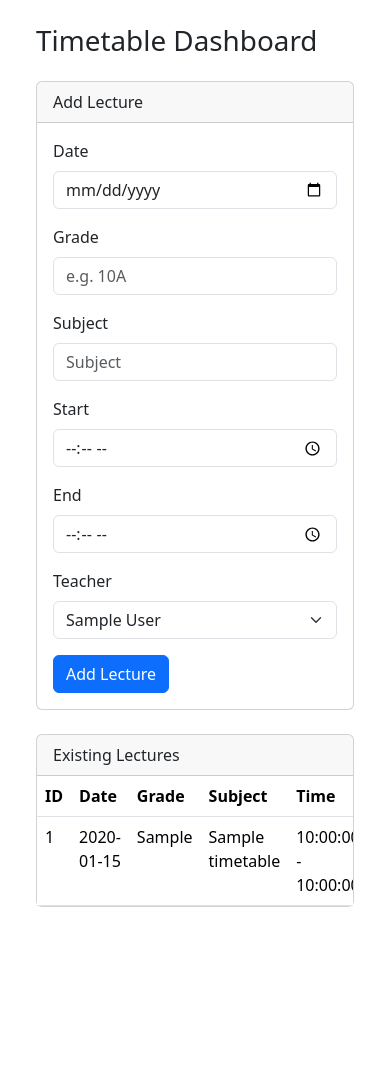
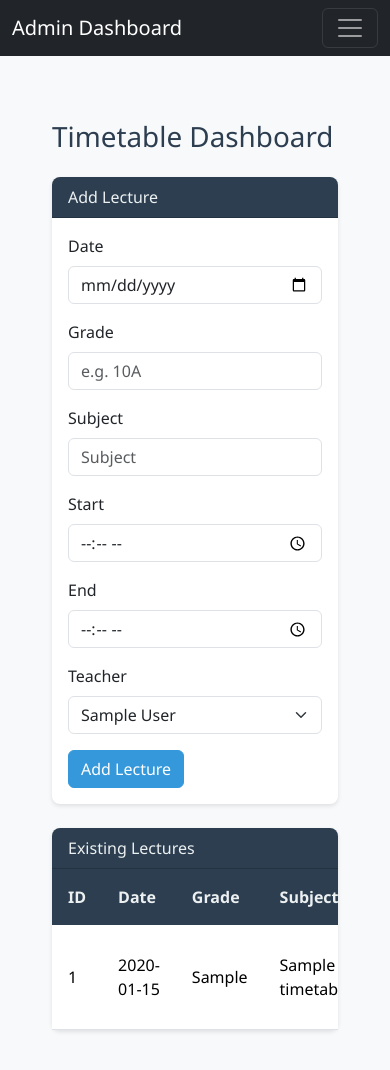
Before and after one commit to HimanshuMukane/education-automation, a Flask app: template main/templates/timetable.html in a window 390 px wide. Before the commit the page ends 907 px from the top, so only its background shows below. Run offline with Flask 3, Linux system fonts and the light colour scheme; the template is opened without the code that fills it: values that come from a table or form of the project are taken from there, others are empty; tables that the repository leaves empty hold one stand-in row (values such as "Sample post"); some libraries are stand-ins or nearby versions.

Commit message:
timetables css pushed

```diff
--- a/main/templates/timetable.html
+++ b/main/templates/timetable.html
@@ -1,16 +1,45 @@
 <!doctype html>
 <html lang="en">
+
 <head>
   <meta charset="utf-8" />
   <meta name="viewport" content="width=device-width,initial-scale=1" />
   <title>Timetable Management</title>
   <link href="https://cdn.jsdelivr.net/npm/bootstrap@5.3.6/dist/css/bootstrap.min.css" rel="stylesheet" />
+  <link href="https://cdn.jsdelivr.net/npm/bootstrap-icons@1.11.1/font/bootstrap-icons.css" rel="stylesheet" />
+  <link href="{{ url_for('static', filename='css/admin.css') }}" rel="stylesheet" />
+  <link href="{{ url_for('static', filename='css/index.css') }}" rel="stylesheet" />
 </head>
+
 <body class="p-4">
   <!-- Sidebar -->
   <div class="sidebar d-none d-md-block">
     {% include '_partials/_sidebar.html' %}
   </div>
+
+  <!-- Mobile Navigation -->
+  <nav class="navbar navbar-dark bg-dark d-md-none fixed-top">
+    <div class="container-fluid">
+      <a class="navbar-brand" href="#">Admin Dashboard</a>
+      <button class="navbar-toggler" type="button" data-bs-toggle="offcanvas" data-bs-target="#mobileSidebar">
+        <span class="navbar-toggler-icon"></span>
+      </button>
+    </div>
+  </nav>
+
+  <!-- Mobile Sidebar -->
+  <div class="offcanvas offcanvas-start d-md-none" id="mobileSidebar">
+    <div class="offcanvas-header">
+      <h5 class="offcanvas-title">Menu</h5>
+      <button type="button" class="btn-close text-reset" data-bs-dismiss="offcanvas"></button>
+    </div>
+    <div class="offcanvas-body">
+      {% include '_partials/_sidebar.html' %}
+    </div>
+  </div>
+
+  <div class="main-content flex-grow-1">
+
     <div class="container-fluid">
       <h1 class="mb-4">Timetable Dashboard</h1>
       <!-- Create Entry Card -->
@@ -58,11 +87,21 @@
         <div class="table-responsive">
           <table class="table table-hover mb-0">
             <thead>
-            <tr><th>ID</th><th>Date</th><th>Grade</th><th>Subject</th><th>Time</th><th>Teacher</th><th>Actions</th></tr>
+              <tr>
+                <th>ID</th>
+                <th>Date</th>
+                <th>Grade</th>
+                <th>Subject</th>
+                <th>Time</th>
+                <th>Teacher</th>
+                <th>Actions</th>
+              </tr>
             </thead>
             <tbody id="entriesBody">
               {% for e in entries %}
-              <tr data-id="{{ e.id }}" data-date="{{ e.date }}" data-grade="{{ e.grade }}" data-subject="{{ e.subject }}" data-start="{{ e.start_time }}" data-end="{{ e.end_time }}" data-teacher-id="{{ e.teacher_id }}">
+              <tr data-id="{{ e.id }}" data-date="{{ e.date }}" data-grade="{{ e.grade }}"
+                data-subject="{{ e.subject }}" data-start="{{ e.start_time }}" data-end="{{ e.end_time }}"
+                data-teacher-id="{{ e.teacher_id }}">
                 <td>{{ e.id }}</td>
                 <td>{{ e.date }}</td>
                 <td>{{ e.grade }}</td>
@@ -77,6 +116,7 @@
               {% endfor %}
             </tbody>
           </table>
+        </div>
       </div>
     </div>
   </div>
@@ -139,12 +179,12 @@
       };
       fetch("{{ url_for('admin.create_entry') }}", {
         method: 'POST',
-        headers: {'Content-Type':'application/json'},
+        headers: { 'Content-Type': 'application/json' },
         body: JSON.stringify(payload)
       })
         .then(res => res.json())
         .then(data => {
-        if(data.success) location.reload();
+          if (data.success) location.reload();
           else alert(data.error || 'Creation failed');
         });
     });
@@ -164,12 +204,12 @@
         if (!confirm('Delete this lecture?')) return;
         fetch("{{ url_for('admin.modify_entry') }}", {
           method: 'DELETE',
-          headers: {'Content-Type':'application/json'},
+          headers: { 'Content-Type': 'application/json' },
           body: JSON.stringify({ id })
         })
           .then(res => res.json())
           .then(data => {
-          if(data.success) row.remove();
+            if (data.success) row.remove();
             else alert(data.error || 'Deletion failed');
           });
         return;
@@ -203,12 +243,12 @@
       };
       fetch("{{ url_for('admin.modify_entry') }}", {
         method: 'PUT',
-        headers: {'Content-Type':'application/json'},
+        headers: { 'Content-Type': 'application/json' },
         body: JSON.stringify(payload)
       })
         .then(res => res.json())
         .then(data => {
-        if(data.success) {
+          if (data.success) {
             const row = document.querySelector(`tr[data-id="${currentEditId}"]`);
             row.setAttribute('data-date', payload.date);
             row.setAttribute('data-grade', payload.grade);
@@ -229,4 +269,5 @@
     });
   </script>
 </body>
+
 </html>
```
Lines whose indentation alone changed are shown as unchanged.
